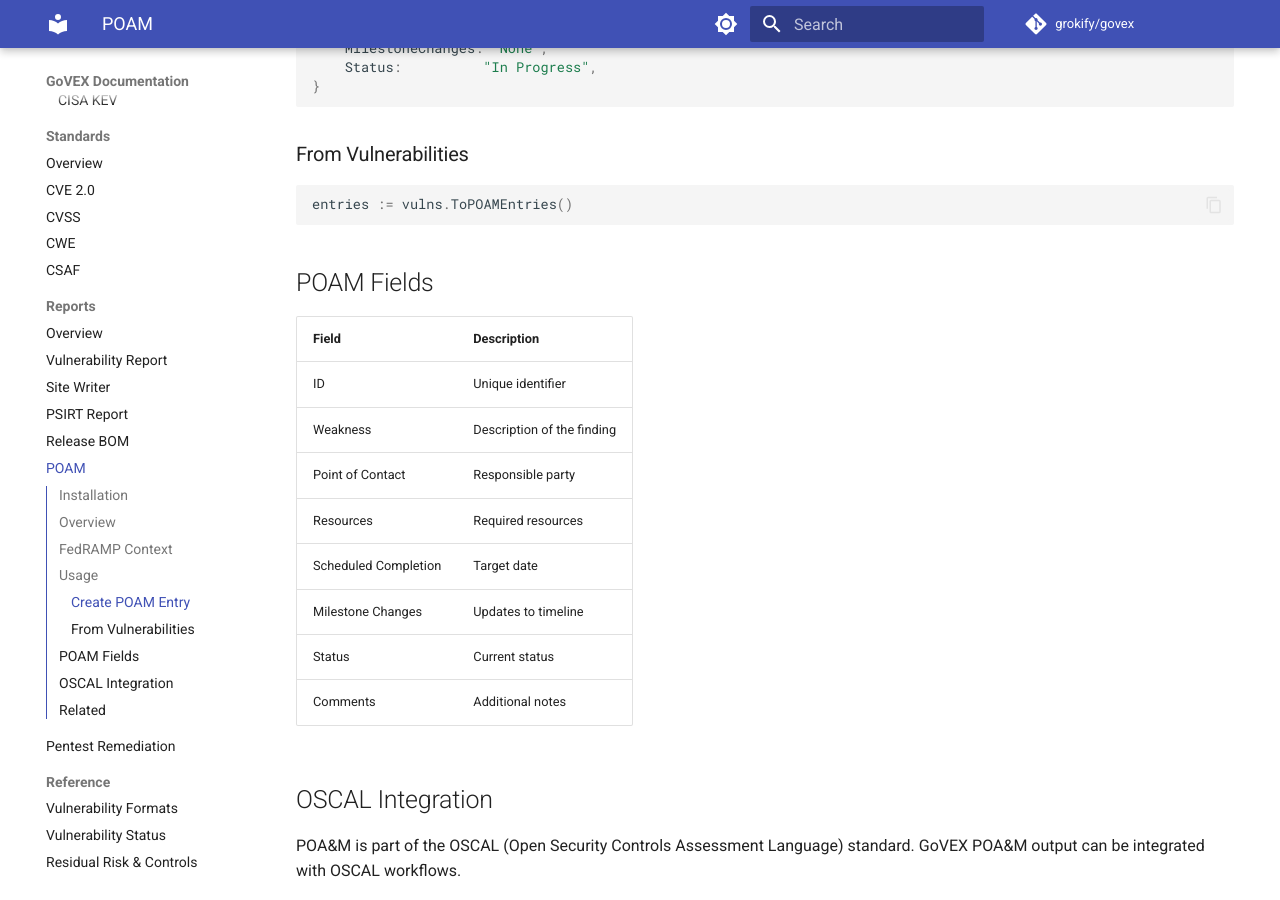
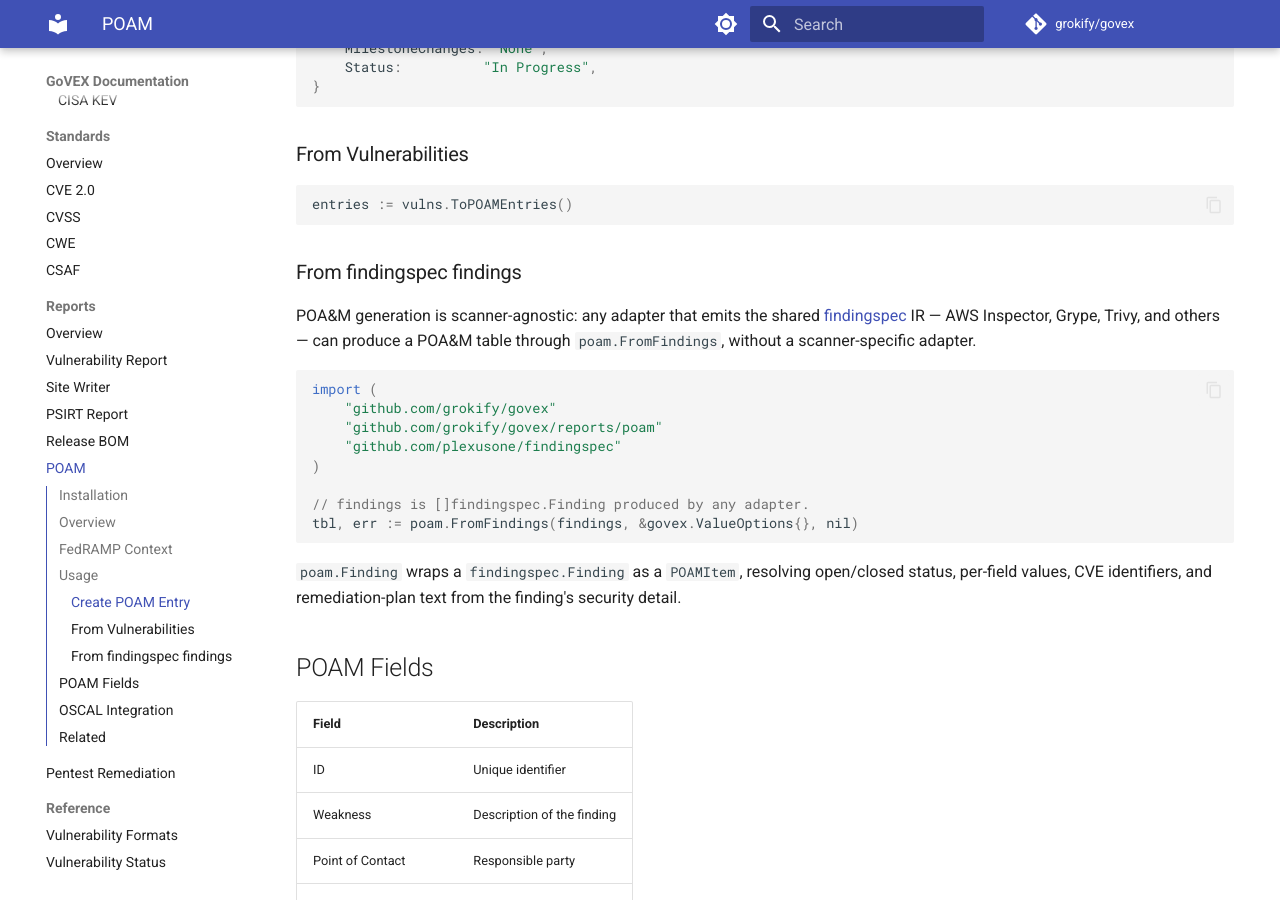
Before and after one commit to grokify/govex, an MkDocs documentation site: the page built from docs/reports/poam.md, in a window 1280 px wide and 900 px high, scrolled down 960 px. Built offline with MkDocs 1.6.1 and Material for MkDocs 9.7.7, drawn with Linux system fonts in a browser that asks for light colours; comment, search, counter and statistics services are not loaded.

Commit message:
docs: add v0.23.0 release notes and findingspec POA&M docs
Add the v0.23.0 CHANGELOG.json entry and regenerate CHANGELOG.md via
schangelog, add docs/releases/v0.23.0.md, and document scanner-agnostic
POA&M generation (reports/poam.FromFindings) in the README and the POA&M
user guide. Also backfill the v0.22.0/v0.22.1 rows in the release index.

Co-Authored-By: Claude Opus 4.8 (1M context) <noreply@anthropic.com>

````diff
--- a/docs/reports/poam.md
+++ b/docs/reports/poam.md
@@ -43,6 +43,28 @@ entry := poam.Entry{
 entries := vulns.ToPOAMEntries()
 ```
 
+### From findingspec findings
+
+POA&M generation is scanner-agnostic: any adapter that emits the shared
+[findingspec](https://github.com/plexusone/findingspec) IR — AWS Inspector,
+Grype, Trivy, and others — can produce a POA&M table through
+`poam.FromFindings`, without a scanner-specific adapter.
+
+```go
+import (
+    "github.com/grokify/govex"
+    "github.com/grokify/govex/reports/poam"
+    "github.com/plexusone/findingspec"
+)
+
+// findings is []findingspec.Finding produced by any adapter.
+tbl, err := poam.FromFindings(findings, &govex.ValueOptions{}, nil)
+```
+
+`poam.Finding` wraps a `findingspec.Finding` as a `POAMItem`, resolving
+open/closed status, per-field values, CVE identifiers, and remediation-plan text
+from the finding's security detail.
+
 ## POAM Fields
 
 | Field | Description |
--- a/mkdocs.yml
+++ b/mkdocs.yml
@@ -91,6 +91,7 @@ nav:
       - SLA Management: reference/sla.md
   - Releases:
       - Overview: releases/index.md
+      - v0.23.0: releases/v0.23.0.md
       - v0.22.1: releases/v0.22.1.md
       - v0.22.0: releases/v0.22.0.md
       - v0.21.0: releases/v0.21.0.md
````
Also changed, not shown: CHANGELOG.json (+15 -0 lines), CHANGELOG.md (+17 -1 lines), README.md (+1 -0 lines), docs/releases/index.md (+3 -0 lines), docs/releases/v0.23.0.md (added, +48 -0 lines).
